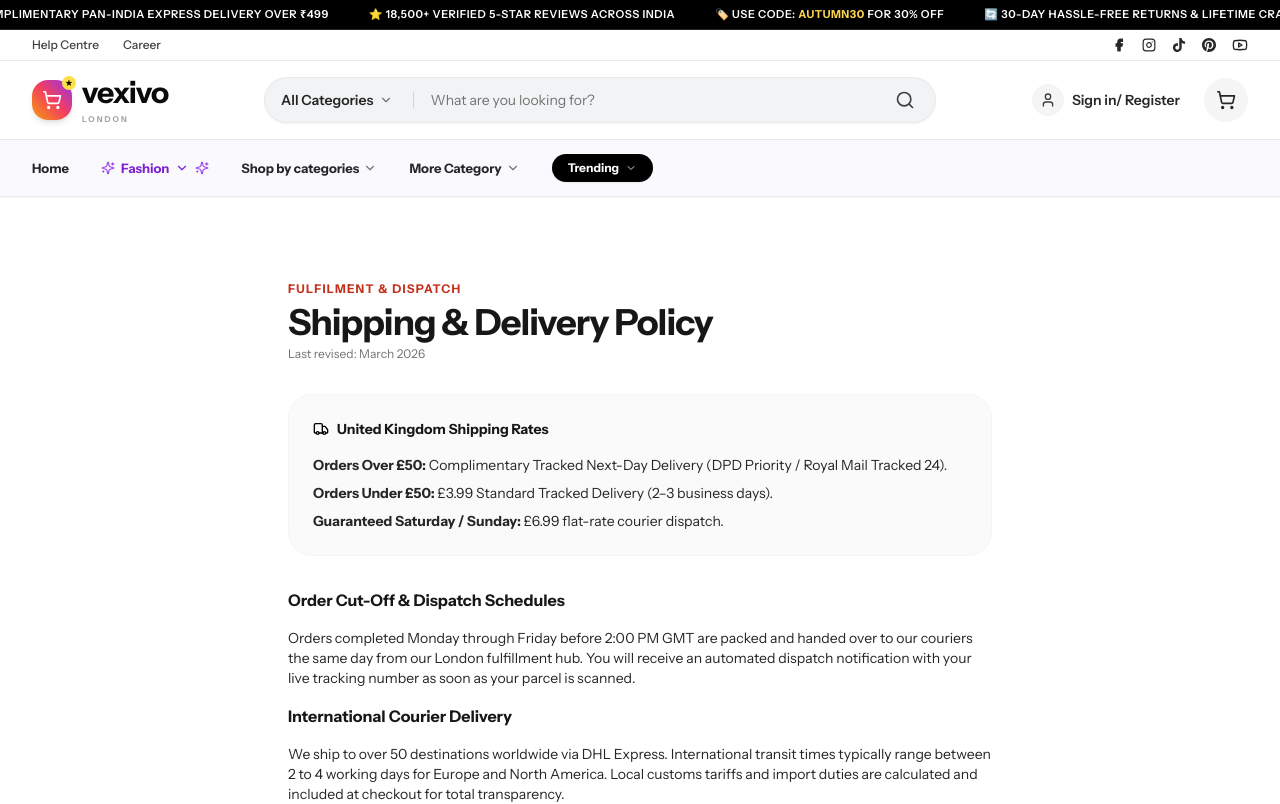
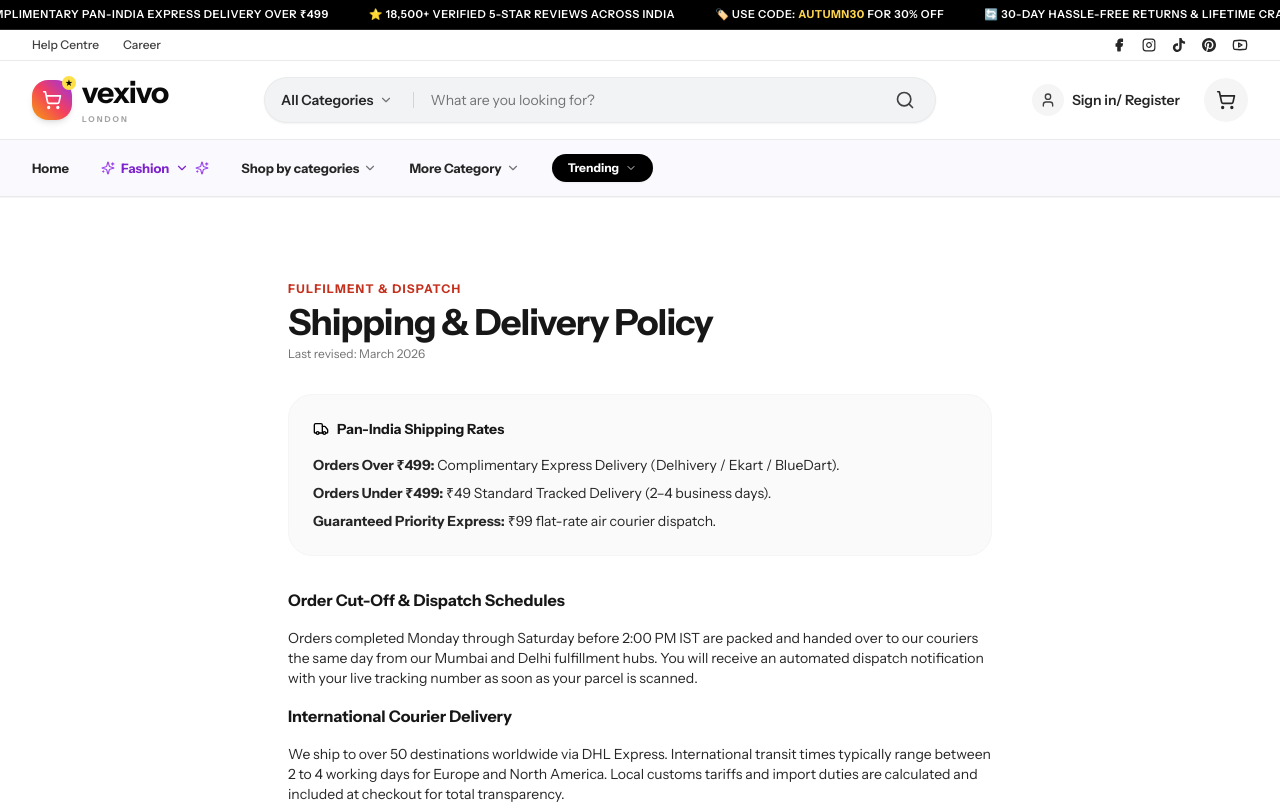
Before and after one commit to managerstudentlancer-hash/E-commerce, a React (Vite) app in the folder client/: page /shipping-policy in a window 1280 px wide. Shown: the top 804 px of the page. Built offline with nearby package versions, Linux system fonts and the light colour scheme.

Commit message:
Updated Login page

```diff
--- a/client/src/pages/admin/AdminCoupons.jsx
+++ b/client/src/pages/admin/AdminCoupons.jsx
@@ -108,10 +108,10 @@ const AdminCoupons = () => {
                       <span className="bg-neutral-100 px-3 py-1 rounded-full">{coup.code}</span>
                     </td>
                     <td className="py-3 px-4 font-bold text-[#0D8756]">
-                      {coup.type === 'percentage' ? `${coup.value}% OFF` : `£${coup.value} OFF`}
+                      {coup.type === 'percentage' ? `${coup.value}% OFF` : `₹${coup.value} OFF`}
                     </td>
                     <td className="py-3 px-4 capitalize">{coup.type}</td>
-                    <td className="py-3 px-4">£{coup.minimumOrder || 0}</td>
+                    <td className="py-3 px-4">₹{coup.minimumOrder || 0}</td>
                     <td className="py-3 px-4">
                       <span
                         className={`px-2.5 py-0.5 rounded-full text-[10px] font-bold uppercase ${
@@ -170,7 +170,7 @@ const AdminCoupons = () => {
                     className="w-full px-4 py-2.5 rounded-full border border-neutral-200 bg-white font-semibold"
                   >
                     <option value="percentage">Percentage (%)</option>
-                    <option value="fixed">Fixed Amount (£)</option>
+                    <option value="fixed">Fixed Amount (₹)</option>
                   </select>
                 </div>
                 <div>
@@ -186,7 +186,7 @@ const AdminCoupons = () => {
               </div>
 
               <div>
-                <label className="block font-bold uppercase text-neutral-700 mb-1">Minimum Order (£)</label>
+                <label className="block font-bold uppercase text-neutral-700 mb-1">Minimum Order (₹)</label>
                 <input
                   type="number"
                   value={formData.minimumOrder}
--- a/client/src/pages/admin/AdminOrders.jsx
+++ b/client/src/pages/admin/AdminOrders.jsx
@@ -155,7 +155,7 @@ const AdminOrders = () => {
                         </span>
                       </td>
                       <td className="py-4 px-4 font-extrabold text-neutral-900">
-                        £{ord.total?.toFixed(2)}
+                        ₹{ord.total?.toFixed(2)}
                       </td>
                       <td className="py-4 px-6 text-right">
                         <button
@@ -214,7 +214,7 @@ const AdminOrders = () => {
                       <p className="text-neutral-500">Qty: {item.quantity}</p>
                     </div>
                   </div>
-                  <span className="font-bold">£{(item.price * item.quantity).toFixed(2)}</span>
+                  <span className="font-bold">₹{(item.price * item.quantity).toFixed(2)}</span>
                 </div>
               ))}
             </div>
--- a/client/src/pages/admin/AdminProducts.jsx
+++ b/client/src/pages/admin/AdminProducts.jsx
@@ -328,10 +328,10 @@ const AdminProducts = () => {
                       </td>
                       <td className="py-3.5 px-4 font-medium">{prod.category}</td>
                       <td className="py-3.5 px-4 font-bold">
-                        £{prod.price?.toFixed(2)}
+                        ₹{prod.price?.toFixed(2)}
                         {prod.compareAtPrice > prod.price && (
                           <span className="text-[10px] text-neutral-600 line-through ml-1.5">
-                            £{prod.compareAtPrice.toFixed(2)}
+                            ₹{prod.compareAtPrice.toFixed(2)}
                           </span>
                         )}
                       </td>
@@ -424,7 +424,7 @@ const AdminProducts = () => {
               <div className="grid grid-cols-1 sm:grid-cols-3 gap-4">
                 <div>
                   <label className="block font-bold uppercase text-neutral-700 mb-1">
-                    Price (£) *
+                    Price (₹) *
                   </label>
                   <input
                     type="number"
@@ -438,7 +438,7 @@ const AdminProducts = () => {
                 </div>
                 <div>
                   <label className="block font-bold uppercase text-neutral-700 mb-1">
-                    Compare Price (£)
+                    Compare Price (₹)
                   </label>
                   <input
                     type="number"
--- a/client/src/pages/admin/AdminSettings.jsx
+++ b/client/src/pages/admin/AdminSettings.jsx
@@ -103,14 +103,14 @@ const AdminSettings = () => {
             type="text"
             value={settings.announcementText}
             onChange={(e) => setSettings({ ...settings, announcementText: e.target.value })}
-            placeholder="✨ FREE UK NEXT-DAY DELIVERY OVER £50 | USE CODE VEX10"
+            placeholder="✨ FREE PAN-INDIA EXPRESS DELIVERY OVER ₹499 | USE CODE AUTUMN30"
             className="input-pill"
           />
         </div>
 
         <div>
           <label className="block font-bold uppercase text-neutral-700 mb-1">
-            Free Shipping Threshold (£)
+            Free Shipping Threshold (₹)
           </label>
           <input
             type="number"
@@ -119,7 +119,7 @@ const AdminSettings = () => {
             className="input-pill"
           />
           <p className="text-[11px] text-neutral-500 mt-1">
-            Orders exceeding this amount automatically unlock complimentary tracked UK delivery.
+            Orders exceeding this amount automatically unlock complimentary tracked Pan-India delivery.
           </p>
         </div>
 
--- a/client/src/pages/static/ShippingPolicy.jsx
+++ b/client/src/pages/static/ShippingPolicy.jsx
@@ -18,17 +18,17 @@ const ShippingPolicy = () => {
         <div className="p-6 rounded-3xl bg-neutral-50 border border-neutral-100 space-y-4">
           <h3 className="text-sm font-bold text-neutral-900 flex items-center space-x-2">
             <Truck className="w-4 h-4 text-black" />
-            <span>United Kingdom Shipping Rates</span>
+            <span>Pan-India Shipping Rates</span>
           </h3>
           <ul className="space-y-2">
             <li>
-              <strong>Orders Over £50:</strong> Complimentary Tracked Next-Day Delivery (DPD Priority / Royal Mail Tracked 24).
+              <strong>Orders Over ₹499:</strong> Complimentary Express Delivery (Delhivery / Ekart / BlueDart).
             </li>
             <li>
-              <strong>Orders Under £50:</strong> £3.99 Standard Tracked Delivery (2–3 business days).
+              <strong>Orders Under ₹499:</strong> ₹49 Standard Tracked Delivery (2–4 business days).
             </li>
             <li>
-              <strong>Guaranteed Saturday / Sunday:</strong> £6.99 flat-rate courier dispatch.
+              <strong>Guaranteed Priority Express:</strong> ₹99 flat-rate air courier dispatch.
             </li>
           </ul>
         </div>
@@ -36,8 +36,8 @@ const ShippingPolicy = () => {
         <div className="space-y-4">
           <h3 className="text-base font-bold text-neutral-900">Order Cut-Off & Dispatch Schedules</h3>
           <p>
-            Orders completed Monday through Friday before 2:00 PM GMT are packed and handed over to our couriers
-            the same day from our London fulfillment hub. You will receive an automated dispatch notification with
+            Orders completed Monday through Saturday before 2:00 PM IST are packed and handed over to our couriers
+            the same day from our Mumbai and Delhi fulfillment hubs. You will receive an automated dispatch notification with
             your live tracking number as soon as your parcel is scanned.
           </p>
           <h3 className="text-base font-bold text-neutral-900">International Courier Delivery</h3>
--- a/client/src/pages/static/Terms.jsx
+++ b/client/src/pages/static/Terms.jsx
@@ -19,8 +19,8 @@ const Terms = () => {
         </p>
         <h3 className="text-base font-bold text-neutral-900 pt-4">2. Pricing & Currency</h3>
         <p>
-          All prices on the UK storefront are quoted in Great British Pounds (GBP £) and are inclusive of standard UK
-          Value Added Tax (VAT).
+          All prices on the storefront are quoted in Indian Rupees (INR ₹) and are inclusive of applicable Goods and
+          Services Tax (GST).
         </p>
       </div>
     </div>
```
